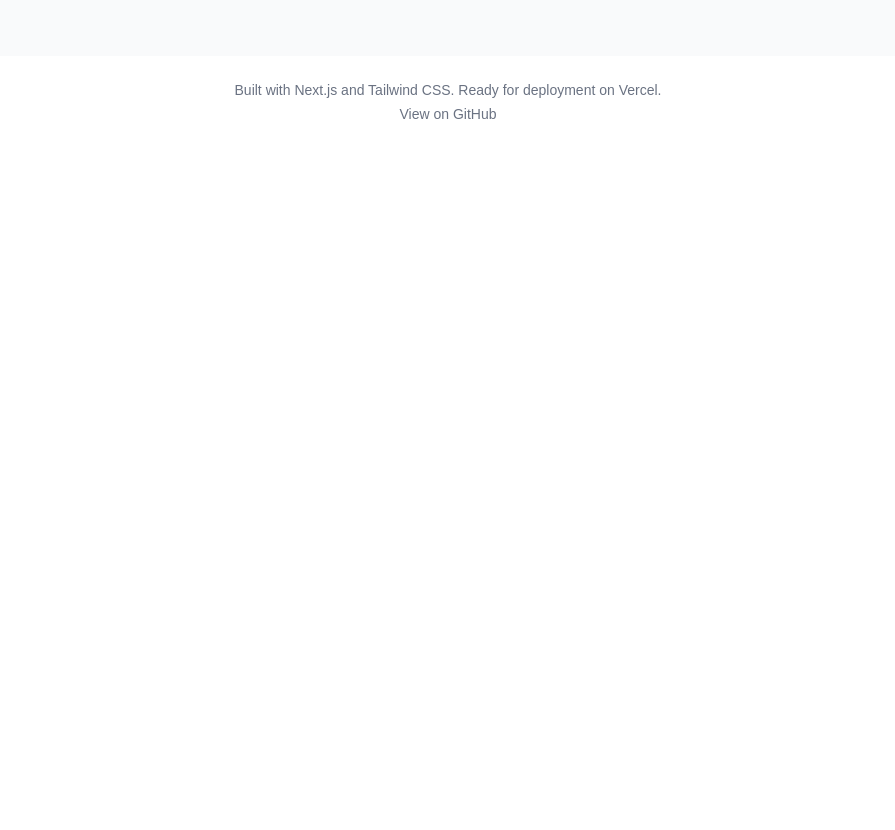
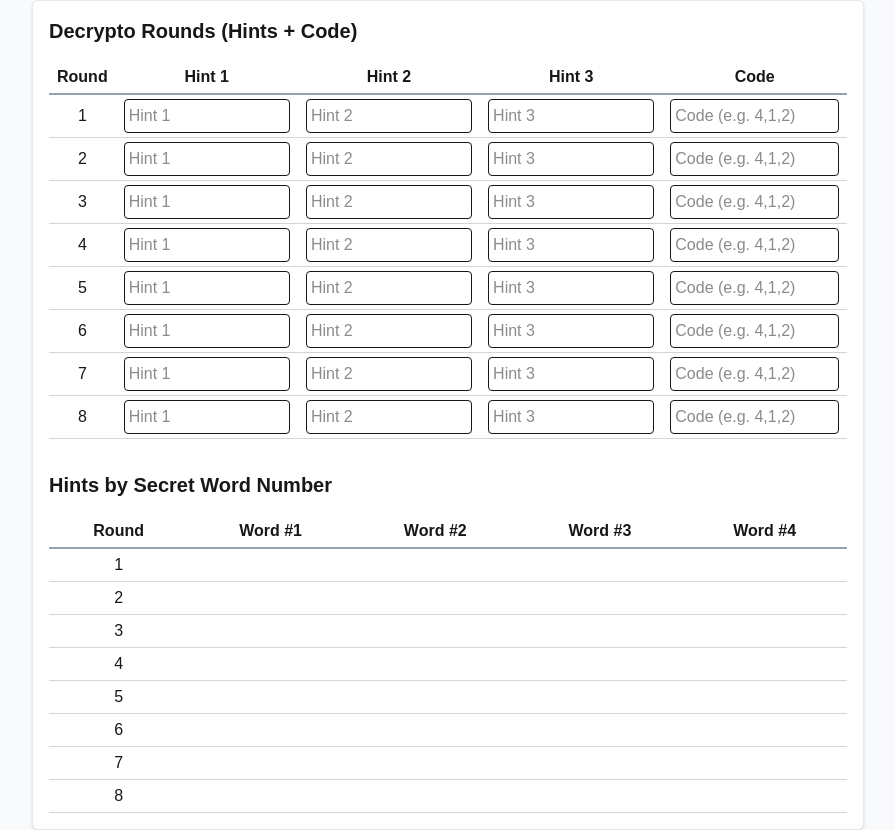
Before and after one commit to justoy/decrypto-helper, a Next.js app: page / in a window 1280 px wide. Shown: the part 1012-1842 px from the top of the page, without its empty margins (192-1087 px from the left). Before the commit the page ends 1160 px from the top, so only its background shows below. Built offline with nearby package versions, Linux system fonts and the light colour scheme.

Commit message:
add sheet for opponent team

```diff
--- /dev/null
+++ b/app/components/DecryptoBoard.tsx
@@ -0,0 +1,168 @@
+"use client";
+import { useState } from "react";
+
+interface RoundData {
+  hints: string[];
+  code: string; // e.g. "4,1,2"
+}
+
+/** Renders a single row in the first table: Round #, 3 hints, code. */
+function RoundRow({
+  roundIndex,
+  roundData,
+  onChange,
+}: {
+  roundIndex: number;
+  roundData: RoundData;
+  onChange: (field: "hints" | "code", value: string | string[]) => void;
+}) {
+  // Update a single hint (among the 3)
+  const handleHintChange = (hintIndex: number, newHint: string) => {
+    const updatedHints = [...roundData.hints];
+    updatedHints[hintIndex] = newHint;
+    onChange("hints", updatedHints);
+  };
+
+  return (
+    <tr className="border-b border-gray-300">
+      <td className="px-2 py-1 text-center">{roundIndex + 1}</td>
+      {roundData.hints.map((hint, i) => (
+        <td key={i} className="px-2 py-1">
+          <input
+            type="text"
+            className="border rounded w-full p-1"
+            value={hint}
+            onChange={(e) => handleHintChange(i, e.target.value)}
+            placeholder={`Hint ${i + 1}`}
+          />
+        </td>
+      ))}
+      <td className="px-2 py-1">
+        <input
+          type="text"
+          className="border rounded w-full p-1"
+          value={roundData.code}
+          onChange={(e) => onChange("code", e.target.value)}
+          placeholder="Code (e.g. 4,1,2)"
+        />
+      </td>
+    </tr>
+  );
+}
+
+/**
+ * Main Decrypto board with:
+ * - First table: 8 rounds, each has 3 hints + code
+ * - Second table: groups the 3 hints from each round by the code digit.
+ */
+export default function DecryptoBoard() {
+  const [rounds, setRounds] = useState<RoundData[]>(
+    Array.from({ length: 8 }, () => ({
+      hints: ["", "", ""],
+      code: "",
+    }))
+  );
+
+  /** Handle updates to hints or code for a specific round. */
+  const handleRoundChange = (
+    roundIndex: number,
+    field: "hints" | "code",
+    value: string | string[]
+  ) => {
+    setRounds((prev) => {
+      const updated = [...prev];
+      if (field === "hints") {
+        updated[roundIndex].hints = value as string[];
+      } else {
+        updated[roundIndex].code = value as string;
+      }
+      return updated;
+    });
+  };
+
+  /**
+   * The second table: For each round, parse the code (e.g. "4.1.2").
+   * Then we put each hint into the correct word‐number column (#1–#4).
+   */
+  const renderSecondTableBody = () => {
+    return rounds.map((roundData, roundIndex) => {
+      // Each row has up to 4 columns for word #1, #2, #3, #4
+      // Start them all empty:
+      const wordSlots = ["", "", "", ""];
+
+      // Parse the code "4.1.2" => ["4", "1", "2"]
+      const codeDigits = roundData.code
+        .split(",")
+        .map((part) => parseInt(part.trim(), 10))
+        .filter((num) => !isNaN(num) && num >= 1 && num <= 4);
+
+      // For each digit in the code, place the corresponding hint.
+      //   codeDigits[i] => which word number (1-based)
+      //   roundData.hints[i] => the i-th hint
+      codeDigits.forEach((digit, i) => {
+        if (i < roundData.hints.length) {
+          // digit is 1-based, so digit=4 => index 3
+          const slotIndex = digit - 1;
+          wordSlots[slotIndex] = roundData.hints[i];
+        }
+      });
+
+      return (
+        <tr key={roundIndex} className="border-b border-gray-300">
+          <td className="px-2 py-1 text-center">{roundIndex + 1}</td>
+          <td className="px-2 py-1">{wordSlots[0]}</td>
+          <td className="px-2 py-1">{wordSlots[1]}</td>
+          <td className="px-2 py-1">{wordSlots[2]}</td>
+          <td className="px-2 py-1">{wordSlots[3]}</td>
+        </tr>
+      );
+    });
+  };
+
+  return (
+    <div className="p-4 border border-gray-200 rounded-md shadow-sm bg-white dark:bg-gray-800">
+      {/* FIRST TABLE */}
+      <h2 className="text-xl font-semibold mb-4 dark:text-white">
+        Decrypto Rounds (Hints + Code)
+      </h2>
+      <table className="w-full mb-8 border-collapse">
+        <thead>
+          <tr className="border-b-2 border-gray-400">
+            <th className="px-2 py-1">Round</th>
+            <th className="px-2 py-1">Hint 1</th>
+            <th className="px-2 py-1">Hint 2</th>
+            <th className="px-2 py-1">Hint 3</th>
+            <th className="px-2 py-1">Code</th>
+          </tr>
+        </thead>
+        <tbody>
+          {rounds.map((roundData, idx) => (
+            <RoundRow
+              key={idx}
+              roundIndex={idx}
+              roundData={roundData}
+              onChange={(field, value) => handleRoundChange(idx, field, value)}
+            />
+          ))}
+        </tbody>
+      </table>
+
+      {/* SECOND TABLE */}
+      <h2 className="text-xl font-semibold mb-4 dark:text-white">
+        Hints by Secret Word Number
+      </h2>
+      <table className="w-full border-collapse">
+        <thead>
+          <tr className="border-b-2 border-gray-400">
+            <th className="px-2 py-1">Round</th>
+            <th className="px-2 py-1">Word #1</th>
+            <th className="px-2 py-1">Word #2</th>
+            <th className="px-2 py-1">Word #3</th>
+            <th className="px-2 py-1">Word #4</th>
+          </tr>
+        </thead>
+        <tbody>{renderSecondTableBody()}</tbody>
+      </table>
+    </div>
+  );
+}
--- a/app/page.tsx
+++ b/app/page.tsx
@@ -5,6 +5,7 @@ import ApiKeyInput from "./components/ApiKeyInput";
 import SecretWords from "./components/SecretWords";
 import CodeGenerator from "./components/CodeGenerator";
 import HintInput from "./components/HintInput";
+import DecryptoBoard from "./components/DecryptoBoard";
 
 export default function Home() {
   const [secretWords, setSecretWords] = useState<string[]>([]);
@@ -25,12 +26,10 @@ export default function Home() {
       <main className="max-w-4xl mx-auto py-8 px-4 sm:px-6 lg:px-8">
         <div className="space-y-6">
           <ApiKeyInput />
-
           <SecretWords onWordsGenerated={setSecretWords} />
-
           <CodeGenerator />
-
           <HintInput secretWords={secretWords} />
+          <DecryptoBoard />
         </div>
       </main>
 
```
Also changed, not shown: 1 other file (tests, documents, lock files or other folders).
